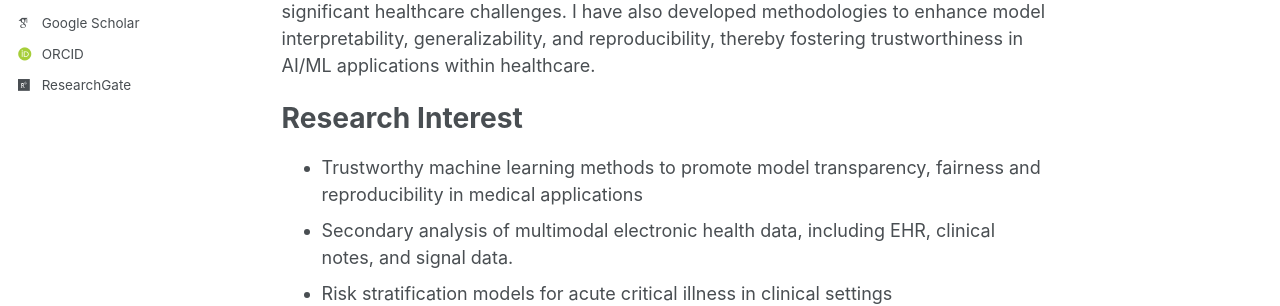
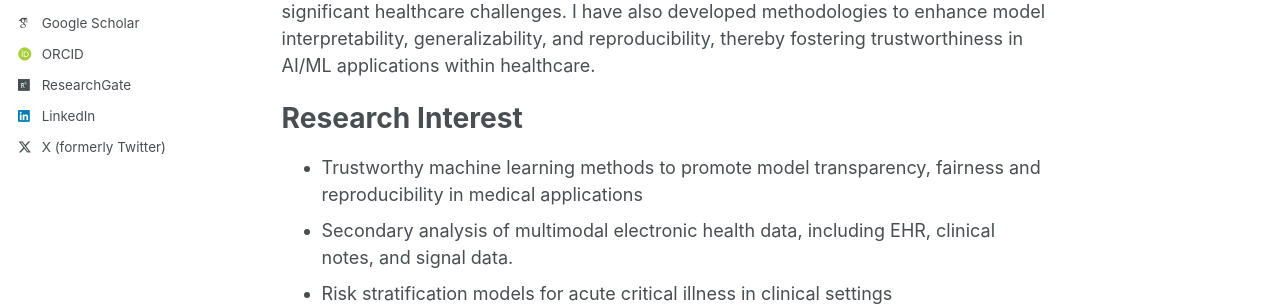
Before and after one commit to fengx13/fengx13.github.io, a Jekyll site: the page built from _pages/about.md, in a window 1280 px wide. Shown: the part 498-804 px from the top of the page. Built offline with Jekyll 4.4.1, drawn with Linux system fonts in a browser that asks for light colours; some web fonts are replaced.

Commit message:
Update _config.yml

```diff
--- a/_config.yml
+++ b/_config.yml
@@ -57,7 +57,7 @@ author:
   keybase          : # Username
   instagram        : # Username
   lastfm           : # Username
-  linkedin         : # Username
+  linkedin         : "https://www.linkedin.com/in/feng-xie-0b6350b8/"
   mastodon         : # URL
   medium           : # URL
   pinterest        : # Username
@@ -65,7 +65,7 @@ author:
   steam            : # Username
   telegram         : # URL
   tumblr           : # Username
-  twitter          : # "fengx_thu"
+  twitter          : "fengx_thu"
   vine             : # Username
   weibo            : # Username
   wikipedia        : # Username
```
